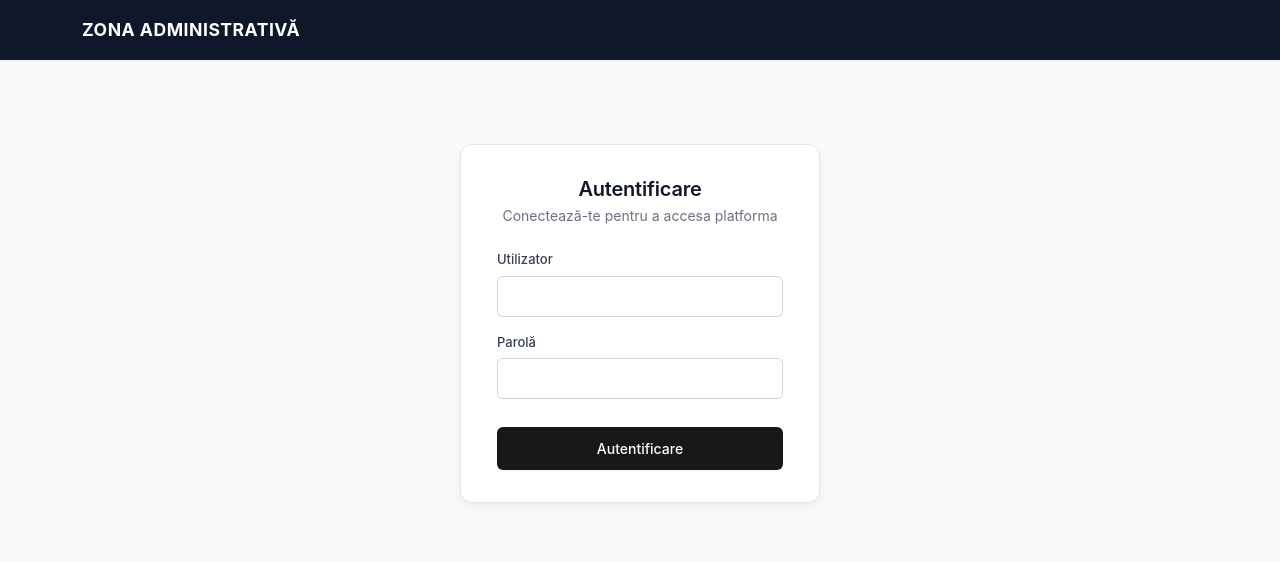
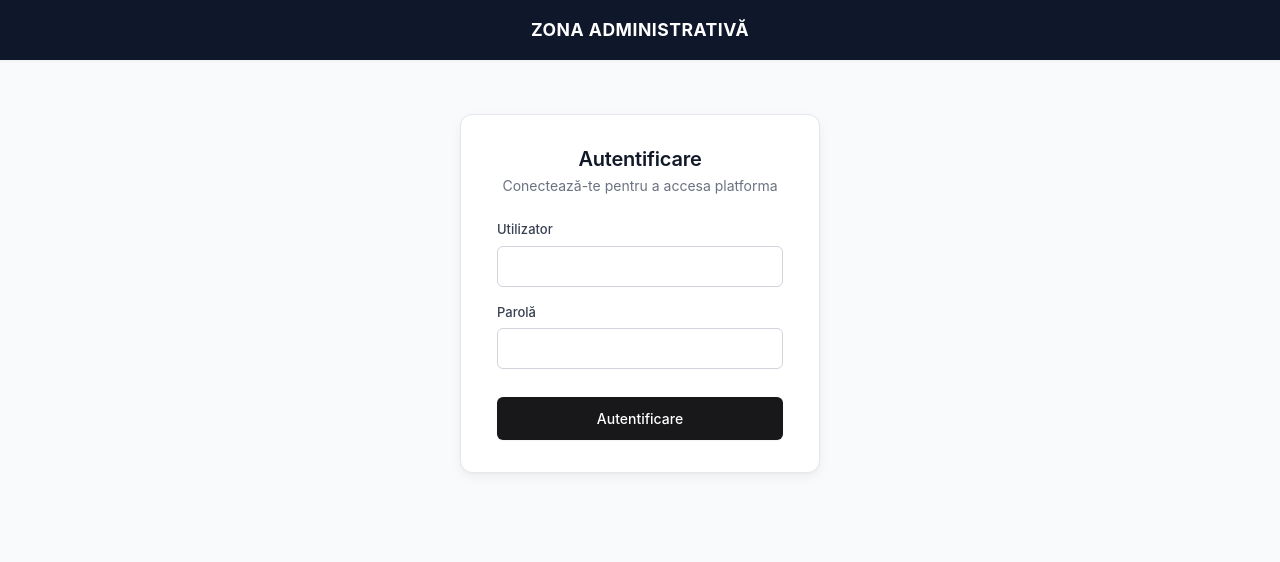
Before and after one commit to dbradacc/ISW-Inginerie-software-si-aplicatii-in-comunicatii-de-date-, a PHP site: page /views/auth/login.php in a window 1280 px wide. Shown: the top 562 px of the page. Run offline with PHP 8.4, Linux system fonts and the light colour scheme.

Commit message:
Refine login page header

```diff
--- a/views/auth/login.php
+++ b/views/auth/login.php
@@ -6,7 +6,7 @@
     display: flex;
     justify-content: center;
     align-items: center;
-    padding: 60px 20px;
+    padding: 30px 20px 90px;
     font-family: -apple-system, BlinkMacSystemFont, "Segoe UI", Roboto, Helvetica, Arial, sans-serif;
   }
 
--- a/views/templates/header.php
+++ b/views/templates/header.php
@@ -74,10 +74,10 @@
 ?>
 
 <nav class="navbar navbar-expand-lg navbar-dark">
-  <div class="container">
+  <div class="container <?= empty($_SESSION['user']) ? 'justify-content-center' : '' ?>">
 
     <!-- LOGO (unul singur) -->
-    <a class="navbar-brand fw-bold" href="index.php">ZONA ADMINISTRATIVĂ</a>
+    <a class="navbar-brand fw-bold <?= empty($_SESSION['user']) ? 'm-0' : '' ?>" href="index.php">ZONA ADMINISTRATIVĂ</a>
 
     <?php if (!empty($_SESSION['user'])): ?>
       <div class="navbar-nav me-auto ms-4 gap-2">
```
